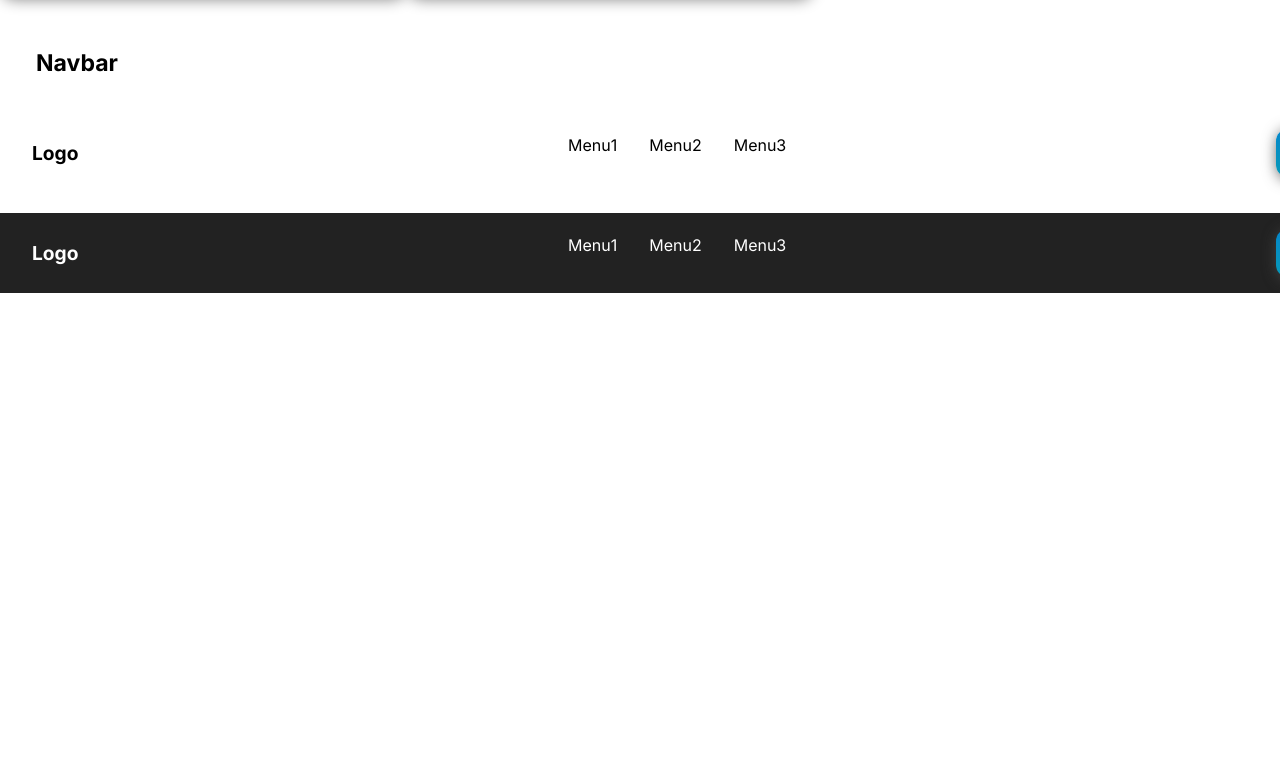
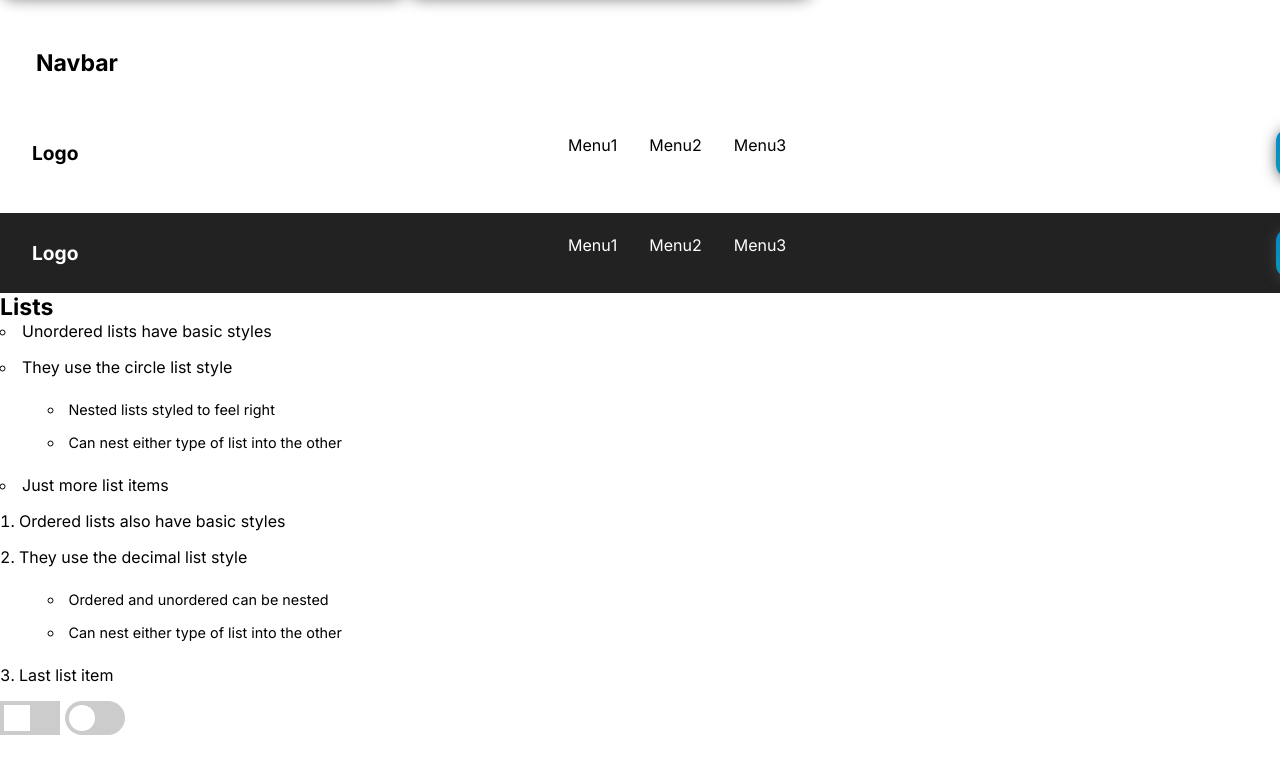
Before and after one commit to sidd5449/AlmostCSS, a website: page index.html in a window 1280 px wide. Shown: the part 933-1706 px from the top of the page. Before the commit the page ends 1276 px from the top, so only its background shows below. Drawn offline with nearby package versions, Linux system fonts and the light colour scheme.

Commit message:
toggles added

```diff
--- a/index.html
+++ b/index.html
@@ -96,7 +96,7 @@
 
     <!-- HTML For Lists -->
 
-    <!-- <div>
+    <div>
       <h6>Lists</h6>
       <div class="li">
         <div class="li-1">
@@ -126,8 +126,20 @@
           </ol>
         </div>
       </div>
-    </div> -->
+    </div>
 
-    <!-- Note - Just Cheak this out and if you like it make changes and uncomment this section  -->
+    <!-- Toggle HTML Is here -->
+
+    <!-- Rectangular switch -->
+    <label class="switch">
+      <input type="checkbox" />
+      <span class="slider"></span>
+    </label>
+
+    <!-- Rounded switch -->
+    <label class="switch">
+      <input type="checkbox" />
+      <span class="slider round"></span>
+    </label>
   </body>
 </html>
--- /dev/null
+++ b/main/css/components/toggle.scss
@@ -0,0 +1,62 @@
+/* The switch - the box around the slider */
+.switch {
+  position: relative;
+  display: inline-block;
+  width: 60px;
+  height: 34px;
+}
+
+/* Hide default HTML checkbox */
+.switch input {
+  opacity: 0;
+  width: 0;
+  height: 0;
+}
+
+/* The slider */
+.slider {
+  position: absolute;
+  cursor: pointer;
+  top: 0;
+  left: 0;
+  right: 0;
+  bottom: 0;
+  background-color: #ccc;
+  -webkit-transition: 0.4s;
+  transition: 0.4s;
+}
+
+.slider:before {
+  position: absolute;
+  content: "";
+  height: 26px;
+  width: 26px;
+  left: 4px;
+  bottom: 4px;
+  background-color: white;
+  -webkit-transition: 0.4s;
+  transition: 0.4s;
+}
+
+input:checked + .slider {
+  background-color: #2196f3;
+}
+
+input:focus + .slider {
+  box-shadow: 0 0 1px #2196f3;
+}
+
+input:checked + .slider:before {
+  -webkit-transform: translateX(26px);
+  -ms-transform: translateX(26px);
+  transform: translateX(26px);
+}
+
+/* Rounded sliders */
+.slider.round {
+  border-radius: 34px;
+}
+
+.slider.round:before {
+  border-radius: 50%;
+}
```
Also changed, not shown: dist/css/components/navbar.scss (deleted), dist/css/style.min.css.
